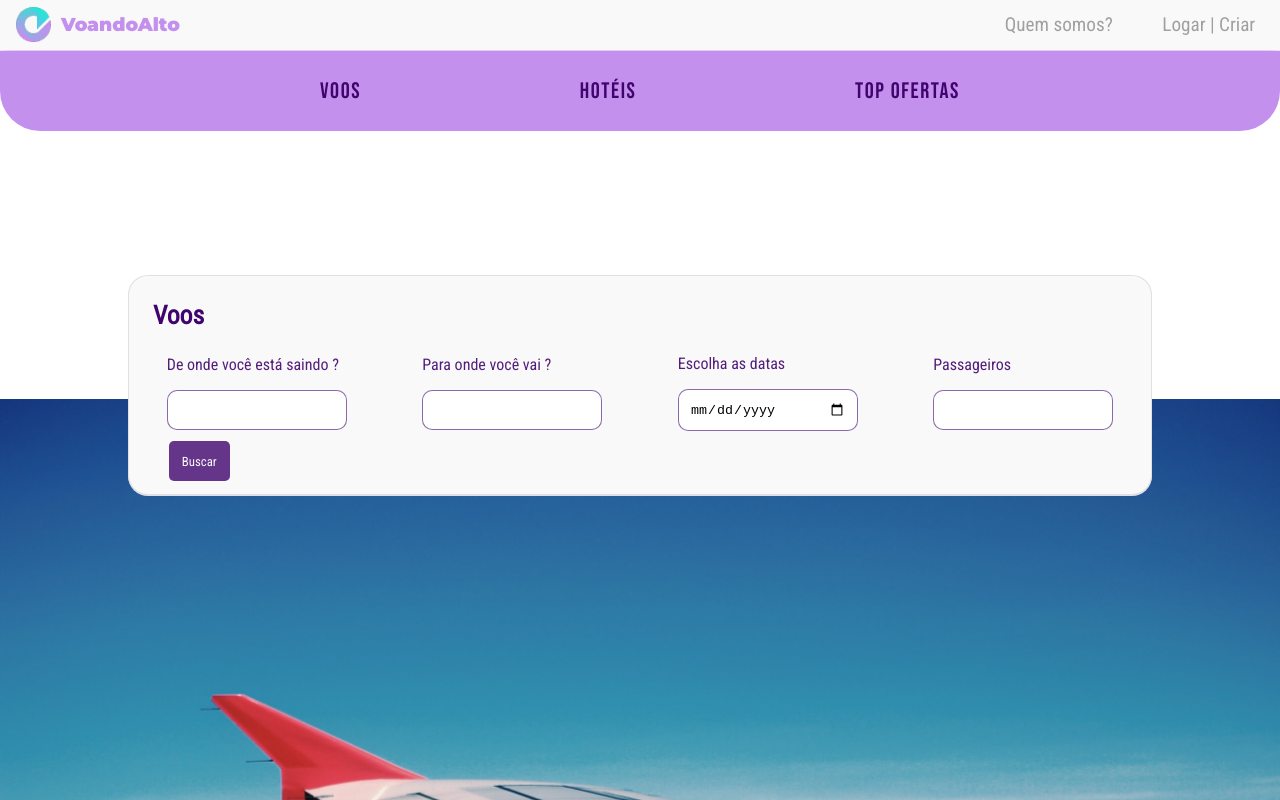
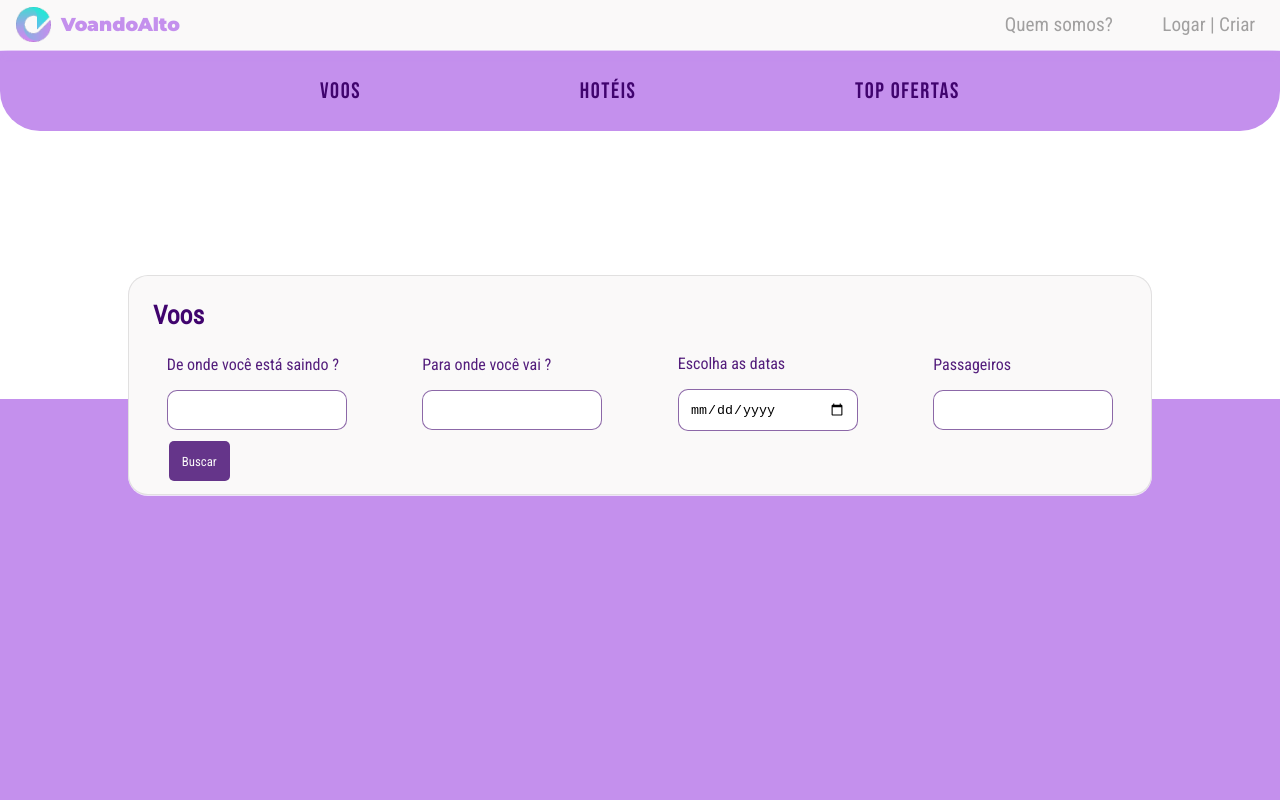
Before and after one commit to Luan338/Ag-ncia-de-viagens, a React (Create React App) app: page /voos in a window 1280 px wide. Shown: the top 800 px of the page. Built offline with nearby package versions, Linux system fonts and the light colour scheme; a web font is replaced by a local one.

Commit message:
Nova atualização

```diff
--- a/src/Components/pages/Voos.js
+++ b/src/Components/pages/Voos.js
@@ -1,6 +1,5 @@
 import React from 'react';
 import styles from './Voos.module.css';
-import aviao from '../../Img/aviao.jpg';
 import Card from '../Card/Card';
 
 const Voos = () => {
@@ -17,7 +16,9 @@ const Voos = () => {
           passenger="Passageiros"
           />
         </div>
-        <img src={aviao} alt="paisagem"/>
+        <div className={styles.boxs}>
+
+        </div>
       </div>
   </section>
   )
--- a/src/Components/pages/Voos.module.css
+++ b/src/Components/pages/Voos.module.css
@@ -11,7 +11,8 @@
   width: 100%;
 }
 
-.boxLandscape img {
+.boxs {
+  background-color: #c490ed;
   width: 100%;
   height: 100vh;
   object-fit: cover;
```
